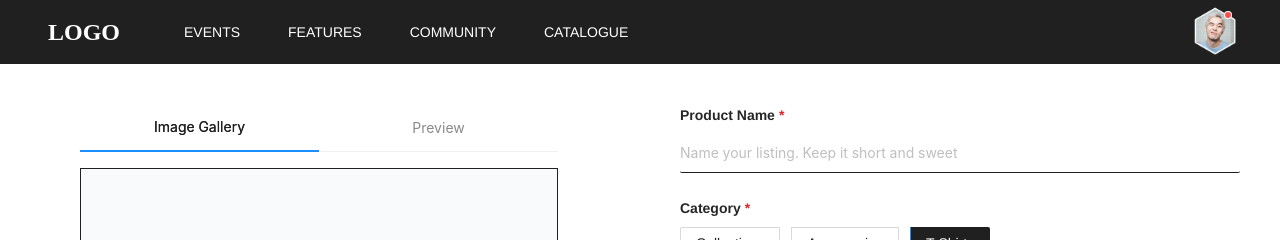
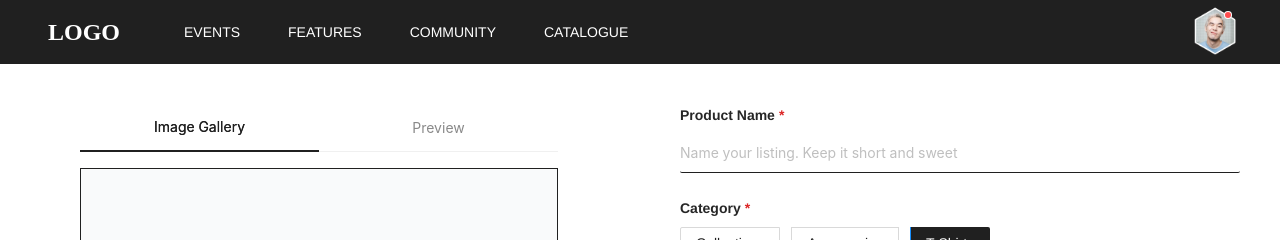
Before and after one commit to KelvinGKB/eCommerce_Demo, a React (Create React App) app: page / in a window 1280 px wide. Shown: the top 240 px of the page. Built offline with nearby package versions, Linux system fonts and the light colour scheme.

Commit message:
fix styling of tab ink-active

```diff
--- a/package.json
+++ b/package.json
@@ -2,6 +2,7 @@
   "name": "e-commerce-web",
   "version": "0.1.0",
   "private": true,
+  "homepage": "https://KelvinGKB.github.io/ecommerce/",
   "dependencies": {
     "@testing-library/jest-dom": "^5.16.4",
     "@testing-library/react": "^13.3.0",
@@ -11,6 +12,7 @@
     "@types/react": "^18.0.9",
     "@types/react-dom": "^18.0.5",
     "antd": "^4.20.7",
+    "gh-pages": "^4.0.0",
     "phosphor-react": "^1.4.1",
     "react": "^18.1.0",
     "react-dom": "^18.1.0",
@@ -22,7 +24,9 @@
     "start": "react-scripts start",
     "build": "react-scripts build",
     "test": "react-scripts test",
-    "eject": "react-scripts eject"
+    "eject": "react-scripts eject",
+    "predeploy": "npm run build",
+    "deploy": "gh-pages -d build"
   },
   "eslintConfig": {
     "extends": [
--- a/src/components/ProductPreview/style.css
+++ b/src/components/ProductPreview/style.css
@@ -63,7 +63,6 @@
 
 
 /* Tabs Component */
-
 .ant-tabs-tab{
     width:50%;
     @apply text-[#898989];
@@ -79,6 +78,10 @@
     border-bottom : 2px solid #202020;
 }
 
+.ant-tabs-ink-bar {
+    @apply bg-[#202020];
+}
+
 .ant-tabs-tab.ant-tabs-tab-active .ant-tabs-tab-btn {
     @apply text-[#202020];
 }
```
Also changed, not shown: 1 other file (tests, documents, lock files or other folders).
